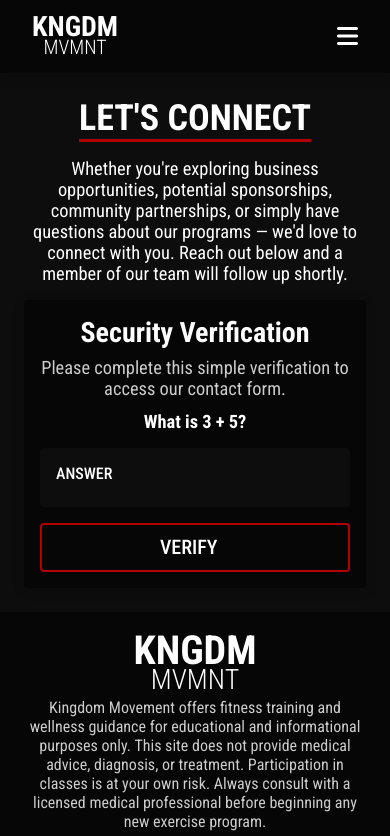
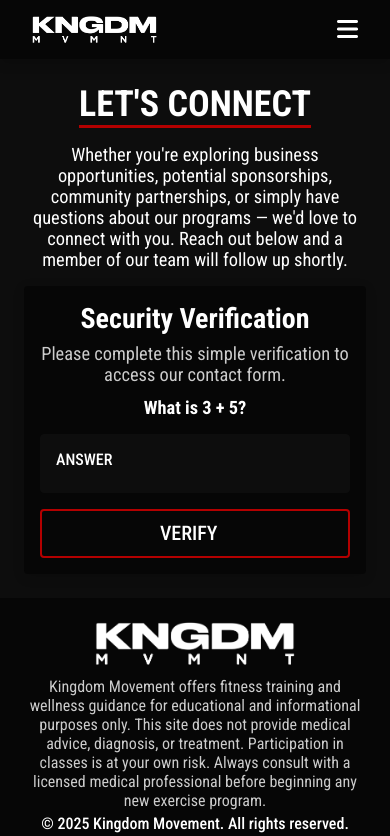
Before and after one commit to gilmerperez/kingdom-movement, a React (Vite) app: page /contact in a window 390 px wide. Shown: the top 836 px of the page. Built offline with nearby package versions, Linux system fonts and the light colour scheme; some icons are missing.

Commit message:
Added new logo to header, footer, and homecta component

```diff
--- a/src/components/Footer/Footer.jsx
+++ b/src/components/Footer/Footer.jsx
@@ -9,8 +9,7 @@ function Footer() {
           <section className={styles.topContainer}>
             {/* Logo */}
             <div className={styles.logoContainer}>
-              <span className={styles.kngdm}>KNGDM</span>
-              <span className={styles.mvmnt}>MVMNT</span>
+              <img src="/logo/kngdm-mvmnt-white.png" alt="Kingdom Movement Logo" />
             </div>
             {/* Legal text */}
             <p className={styles.legalDisclaimer}>
@@ -81,18 +80,16 @@ function Footer() {
               <nav className={styles.navItems}>
                 {/* Phone number */}
                 <a href="tel:3213375193">(321) 337-5193</a>
-                {/* Email */}
-                <a href="mailto:kngdm.mvmnt.llc@gmail.com">kngdm.mvmnt.llc@gmail.com</a>
                 {/* Address */}
                 <a
                   href="https://www.google.com/maps/place/Rangers+Kingdom+LLC/@28.4598745,-81.4403449,17z/data=!4m6!3m5!1s0x88dd87daa64f54c7:0xb0e764b4072e95b9!8m2!3d28.4598745!4d-81.43777!16s%2Fg%2F11rdz8gr7f?authuser=1&entry=tts&g_ep=EgoyMDI1MDIxMC4wIPu8ASoASAFQAw%3D%3D"
                   target="_blank"
                   rel="noopener noreferrer"
                 >
-                  6881 Kingspointe Pkwy
-                  <br />
-                  Suite #4 Orlando, FL 32819
+                  6881 Kingspointe Parkway <br /> Suite #4 Orlando, FL 32819
                 </a>
+                {/* Email */}
+                <a href="mailto:kngdm.mvmnt.llc@gmail.com">kngdm.mvmnt.llc@gmail.com</a>
               </nav>
             </section>
           </section>
--- a/src/components/Footer/Footer.module.css
+++ b/src/components/Footer/Footer.module.css
@@ -15,28 +15,20 @@
   margin-bottom: 1rem;
 }
 
-/* Logo container */
+* {
+  /* border: 1px solid red; */
+}
+
 .logoContainer {
   display: flex;
   align-items: center;
-  margin-bottom: 0.25rem;
-  flex-direction: column;
+  margin-bottom: 0.75rem;
   justify-content: center;
 }
 
-.kngdm {
-  width: 100%;
-  font-weight: 700;
-  line-height: 0.75;
-  font-size: 2.75rem;
-  transition: 0.3s ease-in;
-}
-
-.mvmnt {
-  width: 100%;
-  line-height: 1;
-  font-weight: 300;
-  font-size: 2rem;
+/* Logo */
+.logoContainer img {
+  width: 250px;
   transition: 0.3s ease-in;
 }
 
@@ -106,8 +98,8 @@
 
 /* Tablet responsiveness */
 @media (max-width: 768px) {
-  .legalDisclaimer {
-    max-width: 500px;
+  .logoContainer img {
+    width: 225px;
   }
 
   .bottomContainer {
@@ -138,12 +130,8 @@
 
 /* Mobile responsiveness */
 @media (max-width: 480px) {
-  .kngdm {
-    font-size: 2.5rem;
-  }
-
-  .mvmnt {
-    font-size: 1.75rem;
+  .logoContainer img {
+    width: 200px;
   }
 
   .legalDisclaimer {
--- a/src/components/Header/Header.jsx
+++ b/src/components/Header/Header.jsx
@@ -75,8 +75,10 @@ function Header() {
         <section className={styles.headerContainer}>
           {/* Logo */}
           <NavLink to="/" className={styles.logoContainer}>
-            <span className={styles.kngdm}>KNGDM</span>
-            <span className={styles.mvmnt}>MVMNT</span>
+            <img
+              src={theme === "dark" ? "/logo/kngdm-mvmnt-white.png" : "/logo/kngdm-mvmnt-black.png"}
+              alt="Kingdom Movement Logo"
+            />
           </NavLink>
 
           {/* Site navigation */}
--- a/src/components/Header/Header.module.css
+++ b/src/components/Header/Header.module.css
@@ -28,30 +28,14 @@ header {
   justify-content: space-between;
 }
 
-/* Logo container */
-.logoContainer {
-  display: flex;
-  align-items: center;
-  flex-direction: column;
-  justify-content: center;
+* {
+  /* border: 1px solid red; */
 }
 
-.kngdm,
-.mvmnt {
-  width: 100%;
+/* Logo */
+.logoContainer img {
+  width: 175px;
   transition: 0.3s ease-in;
-}
-
-.kngdm {
-  font-weight: 700;
-  line-height: 0.75;
-  font-size: 2.5rem;
-}
-
-.mvmnt {
-  line-height: 1;
-  font-weight: 300;
-  font-size: 1.75rem;
 }
 
 /* Site navigation */
@@ -148,13 +132,9 @@ header {
   box-shadow: 0 5px 15px rgba(0, 0, 0, 0.3);
 }
 
-@media (max-width: 950px) {
-  .kngdm {
-    font-size: 2rem;
-  }
-
-  .mvmnt {
-    font-size: 1.5rem;
+@media (max-width: 1000px) {
+  .logoContainer img {
+    width: 150px;
   }
 
   .siteNavigation {
@@ -180,13 +160,9 @@ header {
   }
 }
 
-@media (max-width: 800px) {
-  .kngdm {
-    font-size: 1.75rem;
-  }
-
-  .mvmnt {
-    font-size: 1.25rem;
+@media (max-width: 850px) {
+  .logoContainer img {
+    width: 125px;
   }
 
   .siteNavigation {
@@ -212,15 +188,7 @@ header {
   }
 }
 
-@media (max-width: 750px) {
-  .kngdm {
-    font-size: 1.5rem;
-  }
-
-  .mvmnt {
-    font-size: 1.15rem;
-  }
-
+@media (max-width: 775px) {
   .siteNavigation {
     gap: 0.5rem;
   }
@@ -250,13 +218,17 @@ header {
 }
 
 /* Only show navigation */
-@media (max-width: 600px) {
+@media (max-width: 650px) {
+  .logoContainer img {
+    width: 100px;
+  }
+
   .themeButton {
     display: none;
   }
 }
 
-@media (max-width: 580px) {
+@media (max-width: 600px) {
   .seperator {
     display: none;
   }
@@ -358,12 +330,8 @@ header {
 
 /* Mobile responsiveness/Hamburger menu breakpoint */
 @media (max-width: 480px) {
-  .kngdm {
-    font-size: 1.75rem;
-  }
-
-  .mvmnt {
-    font-size: 1.25rem;
+  .logoContainer img {
+    width: 125px;
   }
 
   .siteNavigation {
--- a/src/components/HomeCTA/HomeCTA.jsx
+++ b/src/components/HomeCTA/HomeCTA.jsx
@@ -38,8 +38,7 @@ const HomeCTA = () => {
       <section ref={componentRef} className={styles.ctaComponent}>
         {/* Logo */}
         <div className={`${styles.logoContainer} ${isVisible ? styles.fadeInElement : ""}`}>
-          <span className={styles.kngdm}>KNGDM</span>
-          <span className={styles.mvmnt}>MVMNT</span>
+          <img src="/logo/kngdm-mvmnt-white.png" alt="Kingdom Movement Logo" />
         </div>
 
         {/* Nutrition Support */}
--- a/src/components/HomeCTA/HomeCTA.module.css
+++ b/src/components/HomeCTA/HomeCTA.module.css
@@ -16,7 +16,7 @@
   opacity: 0;
   display: flex;
   align-items: center;
-  margin-bottom: 0.5rem;
+  margin-bottom: 1rem;
   flex-direction: column;
   justify-content: center;
   transform: translateY(30px);
@@ -26,19 +26,8 @@
   animation: fadeInUp 0.8s ease-out 0.2s forwards;
 }
 
-.kngdm {
-  width: 100%;
-  font-weight: 700;
-  line-height: 0.75;
-  font-size: 3.75rem;
-  transition: 0.3s ease-in;
-}
-
-.mvmnt {
-  width: 100%;
-  line-height: 1;
-  font-weight: 300;
-  font-size: 2.75rem;
+.logoContainer img {
+  width: 300px;
   transition: 0.3s ease-in;
 }
 
@@ -102,12 +91,8 @@
     padding: 1.75rem;
   }
 
-  .kngdm {
-    font-size: 3.25rem;
-  }
-
-  .mvmnt {
-    font-size: 2.25rem;
+  .logoContainer img {
+    width: 250px;
   }
 
   .text {
@@ -130,12 +115,8 @@
     padding: 1.5rem;
   }
 
-  .kngdm {
-    font-size: 2.75rem;
-  }
-
-  .mvmnt {
-    font-size: 1.75rem;
+  .logoContainer img {
+    width: 200px;
   }
 
   .text {
```
Also changed, not shown: public/logo/kngdm-mvmnt-black.png, public/logo/kngdm-mvmnt-white.png.
